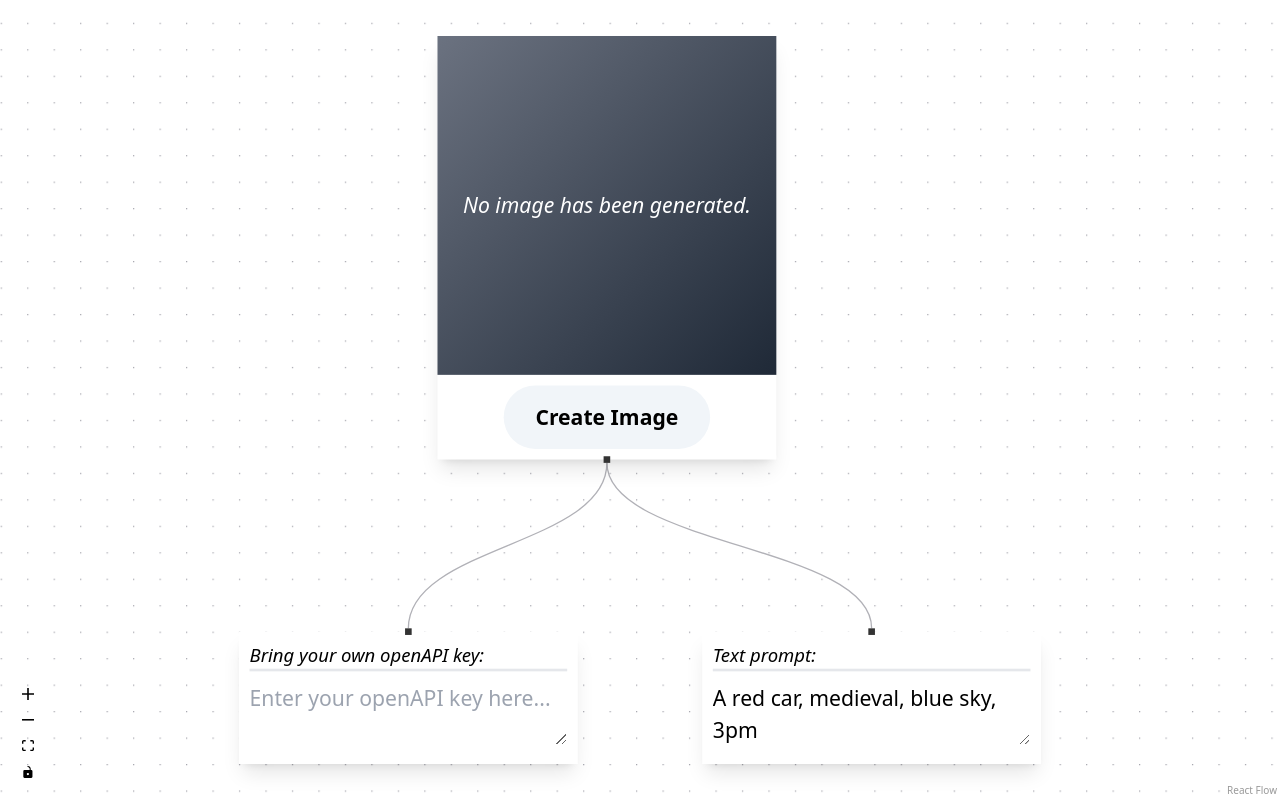
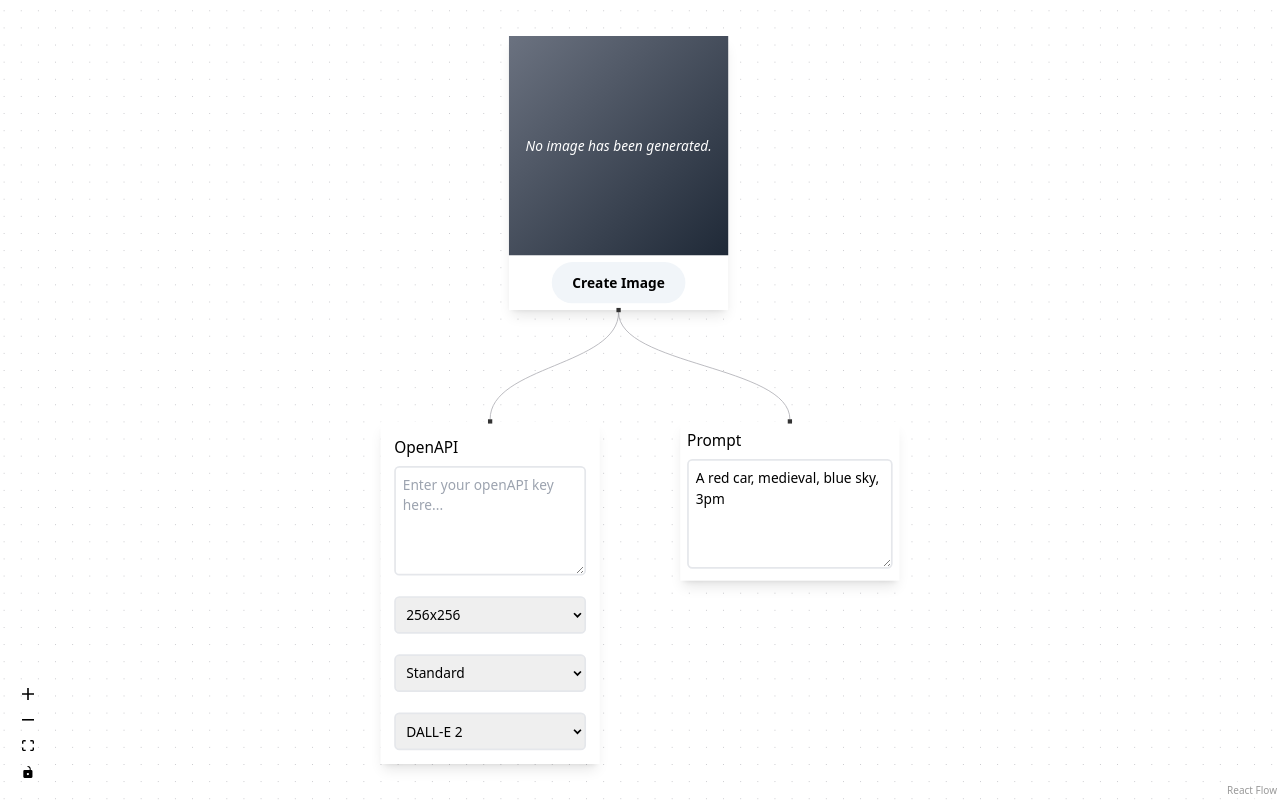
Before and after one commit to Patrickroelofs/blueprint, a Next.js app: page / in a window 1280 px wide. Built offline with nearby package versions, Linux system fonts and the light colour scheme.

Commit message:
OpenAI node, with settings (#22)
Fixes #21

```diff
--- a/src/app/api/generate-image/route.ts
+++ b/src/app/api/generate-image/route.ts
@@ -1,18 +1,23 @@
+import { model, quality, size } from "@/lib/stores/dataStore";
 import { NextResponse } from "next/server";
 import OpenAI from "openai";
 
-const createImage = async (prompt: string, api_key: string) => {
+const createImage = async (
+  prompt: string,
+  api_key: string,
+  size: size,
+  quality: quality,
+  model: model
+) => {
   const openai = new OpenAI({
     apiKey: api_key || "",
   });
 
-  console.log(openai);
-
   const response = await openai.images.generate({
     prompt: prompt,
-    size: "256x256",
-    quality: "standard",
-    model: "dall-e-2",
+    size: size,
+    quality: quality,
+    model: model,
     response_format: "url",
   });
 
@@ -22,7 +27,7 @@ const createImage = async (prompt: string, api_key: string) => {
 };
 
 export async function POST(request: Request) {
-  const { prompt, api_key } = await request.json();
+  const { prompt, api_key, size, quality, model } = await request.json();
 
   if (!prompt || !api_key) {
     return NextResponse.json(
@@ -32,7 +37,7 @@ export async function POST(request: Request) {
   }
 
   try {
-    const imageUrl = await createImage(prompt, api_key);
+    const imageUrl = await createImage(prompt, api_key, size, quality, model);
     return NextResponse.json({ url: imageUrl });
   } catch (error) {
     return NextResponse.json({ error: "Open API failed" }, { status: 500 });
--- a/src/components/nodes/openapi.tsx
+++ b/src/components/nodes/openapi.tsx
@@ -1,33 +1,87 @@
 "use client";
 
-import { useApiDataStore } from "@/lib/stores/dataStore";
+import { model, quality, size, useApiDataStore } from "@/lib/stores/dataStore";
 import { Handle, Position } from "@xyflow/react";
 
 export const OpenAPINode = ({ data, isConnectable }: any) => {
   const apiValue = useApiDataStore((state) => state.api_key);
+  const setApiValue = useApiDataStore((state) => state.setApiKey);
+  const size = useApiDataStore((state) => state.size);
+  const setSize = useApiDataStore((state) => state.setSize);
+  const quality = useApiDataStore((state) => state.quality);
+  const setQuality = useApiDataStore((state) => state.setQuality);
+  const model = useApiDataStore((state) => state.model);
+  const setModel = useApiDataStore((state) => state.setModel);
 
-  const handleChange = (event: React.ChangeEvent<HTMLTextAreaElement>) => {
+  const handleChangeApiValue = (
+    event: React.ChangeEvent<HTMLTextAreaElement>
+  ) => {
     const newValue = event.target.value;
-    useApiDataStore.setState({ api_key: newValue });
+    setApiValue(newValue);
+  };
+
+  const handleChangeSize = (event: React.ChangeEvent<HTMLSelectElement>) => {
+    const newValue = event.target.value as size;
+    setSize(newValue);
+  };
+
+  const handleChangeQuality = (event: React.ChangeEvent<HTMLSelectElement>) => {
+    const newValue = event.target.value as quality;
+    setQuality(newValue);
+  };
+
+  const handleChangeModel = (event: React.ChangeEvent<HTMLSelectElement>) => {
+    const newValue = event.target.value as model;
+    setModel(newValue);
   };
 
   return (
-    <div className="w-64 bg-white shadow-lg p-2">
-      <p className="italic text-sm border-b-2 border-b-gray-200">
-        Bring your own openAPI key:
-      </p>
+    <div className="w-64 bg-white shadow-lg p-4">
+      <p className="text-lg bold">OpenAPI</p>
       <Handle
         type="source"
         position={Position.Top}
         id="textInputSource"
         isConnectable={isConnectable}
       />
-      <textarea
-        value={apiValue}
-        onChange={handleChange}
-        className="w-full mt-2"
-        placeholder="Enter your openAPI key here..."
-      ></textarea>
+      <div className="flex flex-col gap-4">
+        <textarea
+          value={apiValue}
+          onChange={handleChangeApiValue}
+          className="w-full mt-2 h-32 border-2 border-gray-200 rounded-md p-2"
+          placeholder="Enter your openAPI key here..."
+        ></textarea>
+
+        <select
+          value={size}
+          onChange={handleChangeSize}
+          className="w-full mt-2 border-2 border-gray-200 rounded-md p-2 after:mr-4"
+        >
+          <option value="256x256">256x256</option>
+          <option value="512x512">512x512</option>
+          <option value="1024x1024">1024x1024</option>
+          <option value="1792x1024">1792x1024</option>
+          <option value="1024x1792">1024x1792</option>
+        </select>
+
+        <select
+          value={quality}
+          onChange={handleChangeQuality}
+          className="w-full mt-2 border-2 border-gray-200 rounded-md p-2"
+        >
+          <option value="standard">Standard</option>
+          <option value="hd">HD</option>
+        </select>
+
+        <select
+          value={model}
+          onChange={handleChangeModel}
+          className="w-full mt-2 border-2 border-gray-200 rounded-md p-2"
+        >
+          <option value="dall-e-2">DALL-E 2</option>
+          <option value="dall-e-3">DALL-E 3</option>
+        </select>
+      </div>
     </div>
   );
 };
--- a/src/components/nodes/output.tsx
+++ b/src/components/nodes/output.tsx
@@ -10,6 +10,9 @@ export const OutputNode = ({ data, isConnectable }: any) => {
   const [error, setError] = useState(null);
   const prompt = useDataStore((state) => state.prompt);
   const api_key = useApiDataStore((state) => state.api_key);
+  const size = useApiDataStore((state) => state.size);
+  const quality = useApiDataStore((state) => state.quality);
+  const model = useApiDataStore((state) => state.model);
   const image = useDataStore((state) => state.image);
   const setImage = useDataStore((state) => state.setImage);
 
@@ -21,7 +24,13 @@ export const OutputNode = ({ data, isConnectable }: any) => {
       headers: {
         "Content-Type": "application/json",
       },
-      body: JSON.stringify({ prompt: prompt, api_key: api_key }),
+      body: JSON.stringify({
+        prompt: prompt,
+        api_key: api_key,
+        size: size,
+        quality: quality,
+        model: model,
+      }),
     });
 
     const data = await response.json();
--- a/src/components/nodes/textInput.tsx
+++ b/src/components/nodes/textInput.tsx
@@ -19,13 +19,11 @@ export const TextInputNode = ({ data, isConnectable }: any) => {
         id="textInputSource"
         isConnectable={isConnectable}
       />
-      <p className="italic text-sm border-b-2 border-b-gray-200">
-        Text prompt:
-      </p>
+      <p className="text-lg bold">Prompt</p>
       <textarea
         value={prompt}
         onChange={handleChange}
-        className="w-full h-full mt-2"
+        className="w-full mt-2 h-32 border-2 border-gray-200 rounded-md p-2"
       ></textarea>
     </div>
   );
--- a/src/lib/stores/dataStore.ts
+++ b/src/lib/stores/dataStore.ts
@@ -15,9 +15,24 @@ const useDataStore = create<DataStore>((set) => ({
   setImage: (image: string) => set({ image }),
 }));
 
+export type size =
+  | "256x256"
+  | "512x512"
+  | "1024x1024"
+  | "1792x1024"
+  | "1024x1792";
+export type quality = "standard" | "hd";
+export type model = "dall-e-2" | "dall-e-3";
+
 interface ApiDataStore {
   api_key: string;
   setApiKey: (api_key: string) => void;
+  size: size;
+  setSize: (size: size) => void;
+  quality: quality;
+  setQuality: (quality: quality) => void;
+  model: model;
+  setModel: (model: model) => void;
 }
 
 const useApiDataStore = create(
@@ -25,6 +40,12 @@ const useApiDataStore = create(
     (set, get) => ({
       api_key: "",
       setApiKey: (api_key: string) => set({ api_key }),
+      size: "256x256",
+      setSize: (size: size) => set({ size }),
+      quality: "standard",
+      setQuality: (quality: quality) => set({ quality }),
+      model: "dall-e-2",
+      setModel: (model: model) => set({ model }),
     }),
     {
       name: "apiDataStore",
```
